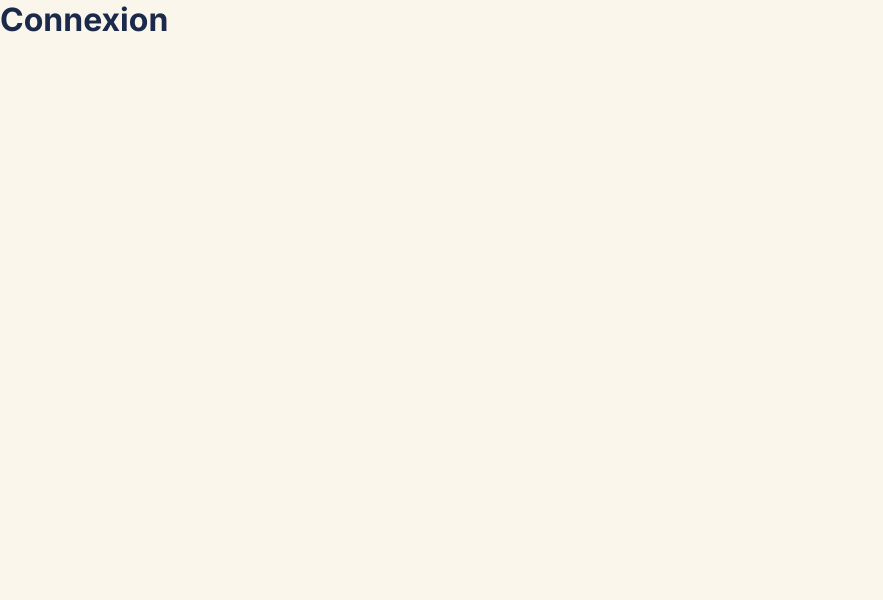
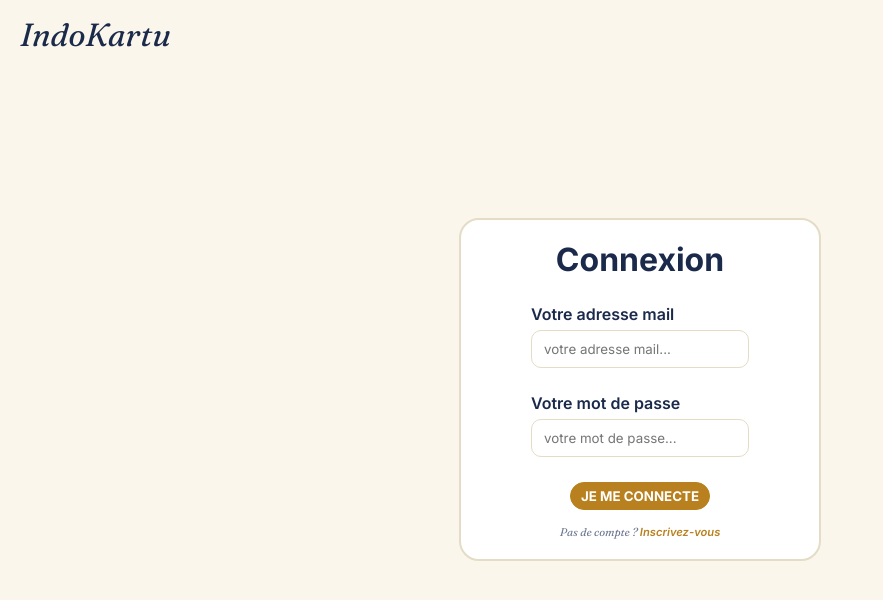
Before and after one commit to Marine-Briet/indokartu, a React (Vite) app in the folder client/: page /connexion in a window 1280 px wide. Shown: the top 600 px of the page, without its empty margins (0-883 px from the left). Built offline with nearby package versions, Linux system fonts and the light colour scheme.

Commit message:
Pages 'inscription' and 'connection' #27

```diff
--- a/client/src/components/Bouton.scss
+++ b/client/src/components/Bouton.scss
@@ -4,6 +4,7 @@
     border-radius: 20px;
     font-weight: bold;
     padding: 5px 10px;
+    cursor: pointer;
 }
 
 .bouton--cta {
--- a/client/src/components/Card.jsx
+++ b/client/src/components/Card.jsx
@@ -1,7 +1,7 @@
 import './Card.scss';
 
-function Card({children}) {
-    return <div className="card">{children}</div>;
+function Card({children, className = ""}) {
+    return <div className={`card ${className}`}>{children}</div>;
 }
 
 export default Card;
--- /dev/null
+++ b/client/src/components/Champ.jsx
@@ -0,0 +1,12 @@
+import './Champ.scss';
+
+function Champ({label, type, valeur, onChange, placeholder}) {
+    return (
+        <div className="champ">
+            <label>{label}</label>
+            <input type={type} value={valeur} onChange={onChange} placeholder={placeholder} />
+        </div>
+    );
+}
+
+export default Champ;
--- /dev/null
+++ b/client/src/components/Champ.scss
@@ -0,0 +1,24 @@
+@use '../styles/variables' as *;
+
+.champ {
+    display: flex;
+    flex-direction: column;
+    gap: 6px;
+    margin-bottom: 10px;
+    width: 100%;
+}
+
+.champ label {
+    font-weight: 600;
+    color: $c-texte-principal;
+}
+
+.champ input {
+    padding: 10px 12px;
+    border: 1px solid $c-bordure-classique;
+    border-radius: 10px;
+}
+
+.card {
+    padding: 20px 50px;
+}
--- a/client/src/components/Header.jsx
+++ b/client/src/components/Header.jsx
@@ -3,13 +3,15 @@ import { useState } from 'react';
 import { NavLink } from 'react-router-dom';
 
 
-function Header() {
+function Header({ simple = false}) {
   const [menuOuvert, setMenuOuvert] = useState(false);
 
   return (
     <header className="header">
-        <p>Indokartu</p>
+        <p>IndoKartu</p>
 
+        {!simple && (
+          <>
             <nav className={menuOuvert ? "menu menu--ouvert" : "menu"}>
                 <button className="btn-fermer" onClick={() => setMenuOuvert(false)}>✕</button>
                 <NavLink to="/tableau-de-bord">Tableau de bord</NavLink>
@@ -24,6 +26,8 @@ function Header() {
                 <button className="btn-burger" onClick={() => setMenuOuvert(!menuOuvert)}>☰</button>
                 <button className="btn-deconnexion">Déconnexion</button>
             </div>
+          </>
+        )}
     </header>
   );
 }
--- a/client/src/pages/Connexion.jsx
+++ b/client/src/pages/Connexion.jsx
@@ -1,5 +1,33 @@
+import Card from "../components/Card";
+import Header from "../components/Header";
+import Champ from "../components/Champ";
+import Bouton from "../components/Bouton";
+import { useState } from 'react';
+import './Connexion.scss';
+import { NavLink } from 'react-router-dom';
+
 function Connexion() {
-    return <h1>Connexion</h1>
+    const [email, setEmail] = useState("");
+    const [motDePasse, setMotDePasse] = useState("");
+
+    return (
+        <div className="container">
+            <Header simple/>
+            <div className="page-centree">
+                <form>
+                    <Card className="carte-formulaire">
+                        <div className="formulaire">
+                            <h1 className="titre-formulaire-connexion">Connexion</h1>
+                            <Champ label="Votre adresse mail" type="email" valeur={email} onChange={(e) => setEmail(e.target.value)} placeholder="votre adresse mail..." />
+                            <Champ label="Votre mot de passe" type="password" valeur={motDePasse} onChange={(e) => setMotDePasse(e.target.value)} placeholder="votre mot de passe..." />
+                            <Bouton type="submit" >JE ME CONNECTE</Bouton>
+                            <p className="lien-secondaire">Pas de compte ? <NavLink to="/inscription">Inscrivez-vous</NavLink></p>
+                        </div>
+                    </Card>
+                </form>
+            </div>
+        </div>
+    )
 };
 
 export default Connexion;
--- /dev/null
+++ b/client/src/pages/Connexion.scss
@@ -0,0 +1,3 @@
+.titre-formulaire-connexion {
+    margin-bottom: 10px;
+}
--- a/client/src/pages/Inscription.jsx
+++ b/client/src/pages/Inscription.jsx
@@ -1,5 +1,34 @@
+import Card from "../components/Card";
+import Header from "../components/Header";
+import Champ from "../components/Champ";
+import Bouton from "../components/Bouton";
+import { useState } from 'react';
+import './Inscription.scss';
+import { NavLink } from 'react-router-dom';
+
 function Inscription() {
-    return <h1>Inscription</h1>
+    const [email, setEmail] = useState("");
+    const [motDePasse, setMotDePasse] = useState("");
+
+    return (
+        <div className="container">
+            <Header simple/>
+            <div className="page-centree">
+                <form>
+                    <Card className="carte-formulaire">
+                        <div className="formulaire">
+                            <h1 className="titre-formulaire-inscription">Inscription</h1>
+                            <Champ label="Inscrire votre adresse mail" type="email" valeur={email} onChange={(e) => setEmail(e.target.value)} placeholder="votre adresse mail..." />
+                            <Champ label="Créez un mot de passe" type="password" valeur={motDePasse} onChange={(e) => setMotDePasse(e.target.value)} placeholder="votre mot de passe..." />
+                            <p className="mdp-aide">Le mot de passe doit contenir au moins 8 caractères, une majuscule, une minuscule, un chiffre et un caractère spécial (ex: !?#)</p>
+                            <Bouton type="submit" >JE M'INSCRIS</Bouton>
+                            <p className="lien-secondaire">Déjà un compte ? <NavLink to="/connexion">Connectez-vous</NavLink></p>
+                        </div>
+                    </Card>
+                </form>
+            </div>
+        </div>
+    )
 };
 
 export default Inscription;
--- /dev/null
+++ b/client/src/pages/Inscription.scss
@@ -0,0 +1,5 @@
+@use '../styles/variables' as *;
+
+.titre-formulaire-inscription {
+    margin-bottom: 10px;
+}
--- a/client/src/styles/main.scss
+++ b/client/src/styles/main.scss
@@ -15,3 +15,46 @@ body {
     color: $c-texte-principal;
     overflow-y: scroll;
 }
+
+.page-centree {
+  display: flex;
+  justify-content: center;
+  align-items: center;
+  min-height: 80vh; // pour occuper l'espace sous le Header
+}
+
+// SCSS spé au formulaire :
+.carte-formulaire {
+    max-width: 450px;
+    width: 100%;
+    padding:20px 70px;
+}
+
+.formulaire {
+    display: flex;
+    flex-direction: column;
+    align-items: center;
+    gap: 15px;
+    width: 100%;
+}
+
+.mdp-aide {
+    font-size: 0.6rem;
+    color: $c-texte-secondaire;
+    font-style: italic;
+    width: 100%;
+    margin-top: -15px; // pour le rapprocher visuellement du champ juste au-dessus
+    text-align: left
+}
+
+.lien-secondaire {
+    font-size: 0.7rem;
+    color: $c-texte-secondaire;
+    text-align: center;
+}
+
+.lien-secondaire a {
+    color: $c-accent;
+    font-weight: 600;
+    text-decoration: none;
+}
```
Lines whose indentation alone changed are shown as unchanged.
